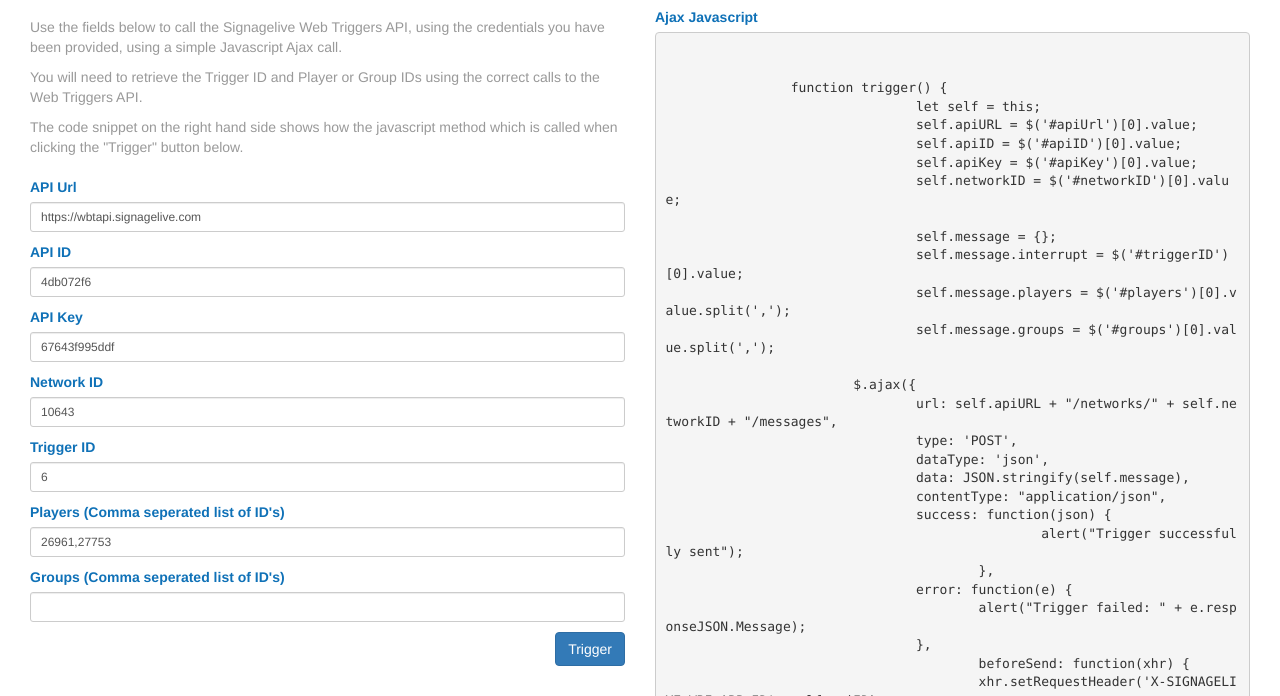
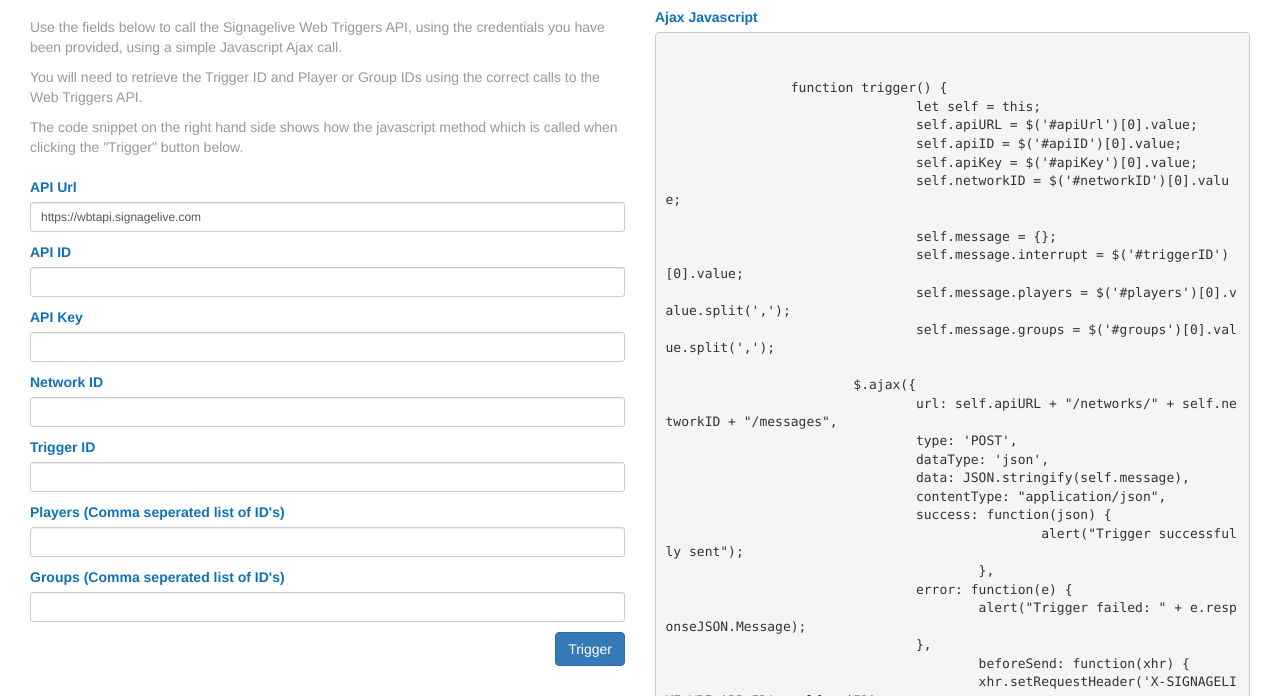
Before and after one commit to signagelive/web-triggers-javascript-sample, a plain HTML site: page index.html in a window 1280 px wide. Shown: the part 104-800 px from the top of the page. Drawn offline with Linux system fonts and the light colour scheme.

Commit message:
Removed SL values

```diff
--- a/index.html
+++ b/index.html
@@ -69,31 +69,31 @@
 				<div class="row">
 					<div class="col-md-12">
 						<label for="apiID">API ID</label>
-                		<input type="text" class="form-control input-sm" required id="apiID" value="4db072f6">
+                		<input type="text" class="form-control input-sm" required id="apiID" value="">
             		</div>
         		</div>
         		<div class="row">
 					<div class="col-md-12">
 						<label for="apiKey">API Key</label>
-                		<input type="text" class="form-control input-sm" required id="apiKey" value="67643f995ddf">
+                		<input type="text" class="form-control input-sm" required id="apiKey" value="">
             		</div>
         		</div>
         		<div class="row">
 					<div class="col-md-12">
 						<label for="networkID">Network ID</label>
-                		<input type="text" class="form-control input-sm" required id="networkID" value="10643">
+                		<input type="text" class="form-control input-sm" required id="networkID" value="">
             		</div>
         		</div>
         		<div class="row">
 					<div class="col-md-12">
 						<label for="triggerID">Trigger ID</label>
-                		<input type="text" class="form-control input-sm" required id="triggerID" value="6">
+                		<input type="text" class="form-control input-sm" required id="triggerID" value="">
             		</div>
         		</div>
         		<div class="row">
 					<div class="col-md-12">
 						<label for="players">Players (Comma seperated list of ID's)</label>
-                		<input type="text" class="form-control input-sm" id="players" value="26961,27753">
+                		<input type="text" class="form-control input-sm" id="players" value="">
             		</div>
         		</div>
         		<div class="row">
```
